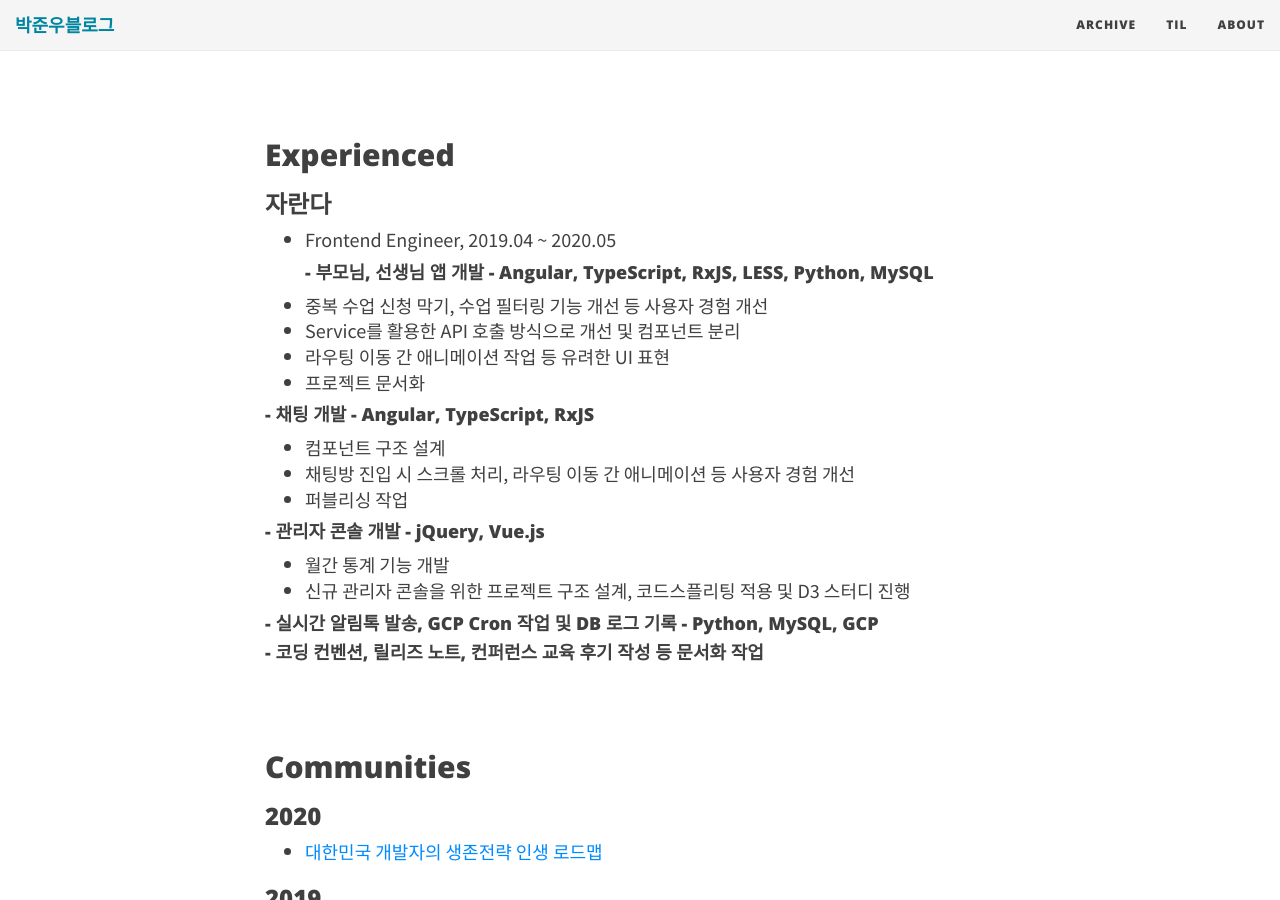
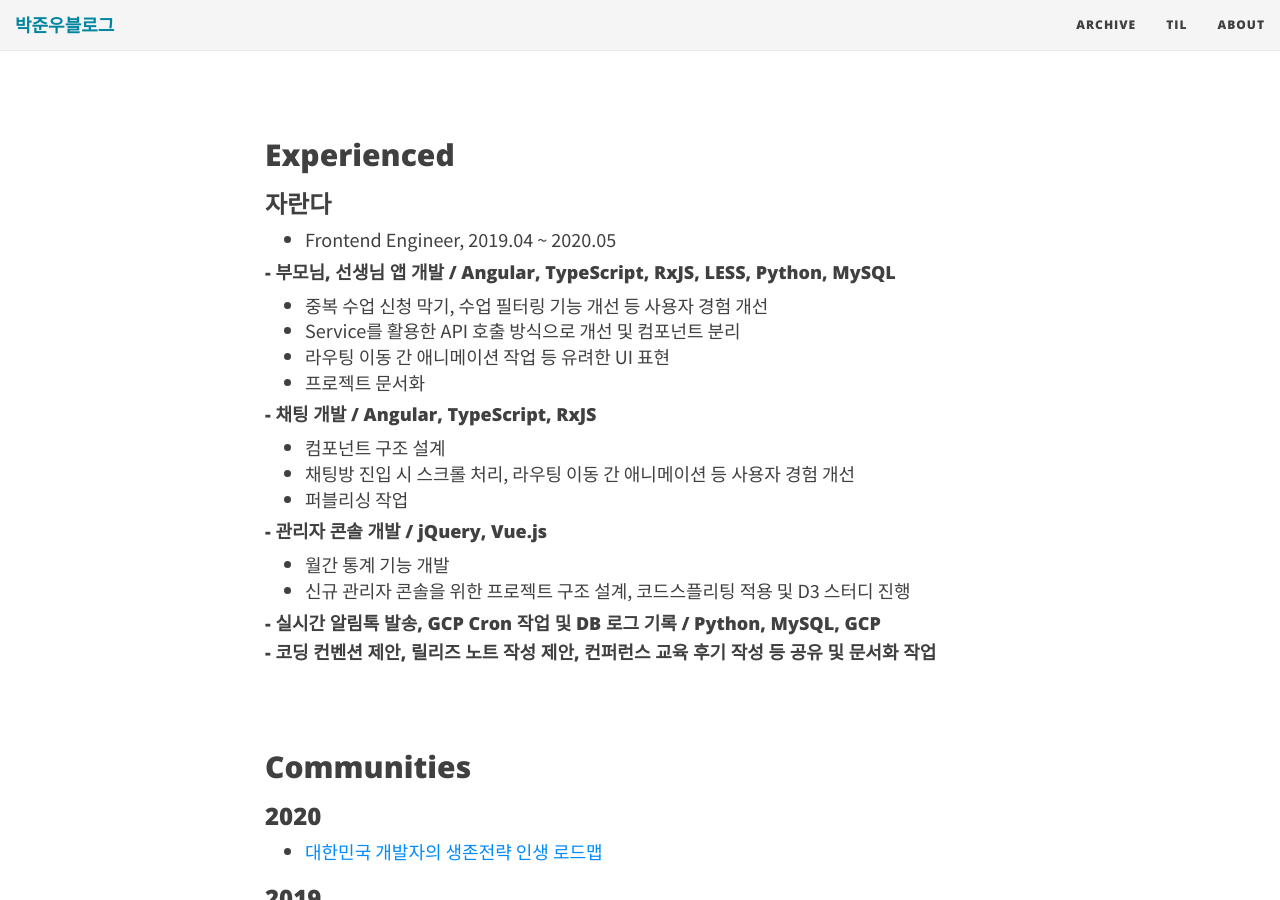
Before and after one commit to JUNWOO45/junwoo45.github.io.archived, a Jekyll site: the page built from aboutme.md, in a window 1280 px wide and 900 px high, scrolled down 942 px. Built offline with Jekyll 4.4.1, drawn with Linux system fonts in a browser that asks for light colours; nearby versions of some CDN libraries.

Commit message:
docs: about페이지 교체

```diff
--- a/aboutme.md
+++ b/aboutme.md
@@ -37,24 +37,25 @@ subtitle: 프론트엔드 개발자 박준우입니다.
 <!-- - [Jaranda](https://jaranda.kr/){:target="_blank"} (Frontend Engineer, 2019.04 ~ ) -->
 ### 자란다
 - Frontend Engineer, 2019.04 ~ 2020.05
-#### - 부모님, 선생님 앱 개발 - Angular, TypeScript, RxJS, LESS, Python, MySQL
+
+#### - 부모님, 선생님 앱 개발 / Angular, TypeScript, RxJS, LESS, Python, MySQL
 - 중복 수업 신청 막기, 수업 필터링 기능 개선 등 사용자 경험 개선
 - Service를 활용한 API 호출 방식으로 개선 및 컴포넌트 분리
 - 라우팅 이동 간 애니메이션 작업 등 유려한 UI 표현
 - 프로젝트 문서화
 
-#### - 채팅 개발 - Angular, TypeScript, RxJS
+#### - 채팅 개발 / Angular, TypeScript, RxJS
 - 컴포넌트 구조 설계
 - 채팅방 진입 시 스크롤 처리, 라우팅 이동 간 애니메이션 등 사용자 경험 개선
 - 퍼블리싱 작업
 
-#### - 관리자 콘솔 개발 - jQuery, Vue.js
+#### - 관리자 콘솔 개발 / jQuery, Vue.js
 - 월간 통계 기능 개발
 - 신규 관리자 콘솔을 위한 프로젝트 구조 설계, 코드스플리팅 적용 및 D3 스터디 진행
 
-#### - 실시간 알림톡 발송, GCP Cron 작업 및 DB 로그 기록 - Python, MySQL, GCP
+#### - 실시간 알림톡 발송, GCP Cron 작업 및 DB 로그 기록 / Python, MySQL, GCP
 
-#### - 코딩 컨벤션, 릴리즈 노트, 컨퍼런스 교육 후기 작성 등 문서화 작업
+#### - 코딩 컨벤션 제안, 릴리즈 노트 작성 제안, 컨퍼런스 교육 후기 작성 등 공유 및 문서화 작업
 
 <br>
 
```
